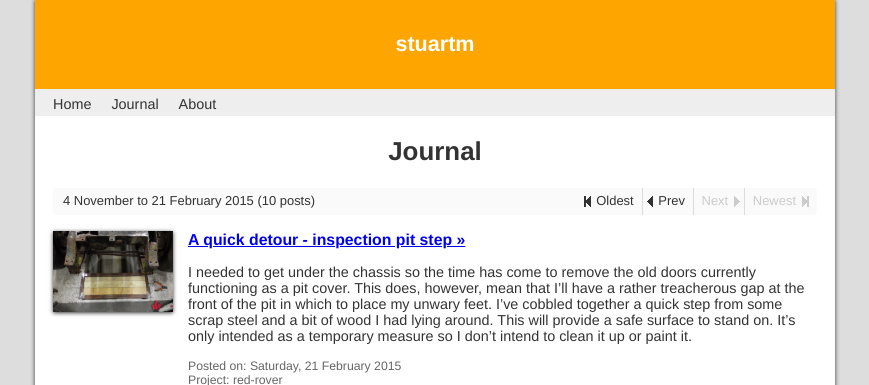
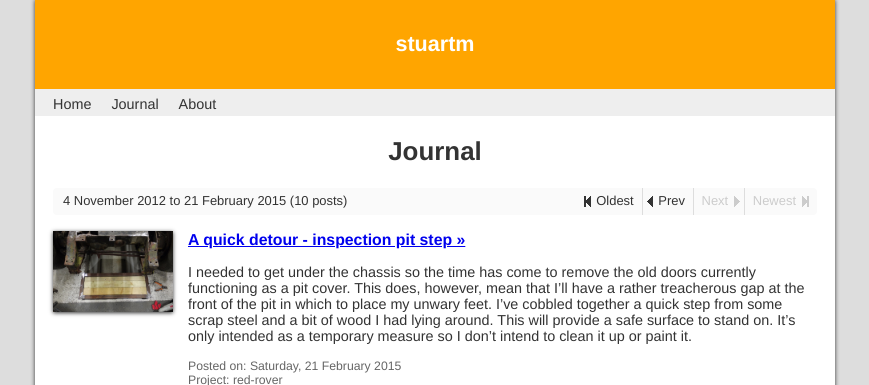
Before and after one commit to stuartm2/stuartm2.github.io, a Jekyll site: the page built from journal/index.html, in a window 1280 px wide. Shown: the top 385 px of the page, without its empty margins (205-1074 px from the left). Built offline with Jekyll 4.4.1, drawn with Linux system fonts in a browser that asks for light colours; the list of posts is cut into pages by our own code.

Commit message:
Fixed incorrect year comparison in journal date range header

```diff
--- a/journal/index.html
+++ b/journal/index.html
@@ -14,7 +14,10 @@ title: Journal
         {% endif %}
     {% endfor %}
 
-    {% if first_post.date | date: "%Y" == last_post.date | date: "%Y" %}
+    {% assign first_y=first_post.date | date: "%Y" %}
+    {% assign last_y=last_post.date | date: "%Y" %}
+
+    {% if first_y == last_y %}
         {{ first_post.date | date: "%-d"}}
 
         {% if first_post.date | date: "%m" != last_post.date | date: "%m" %}
```
